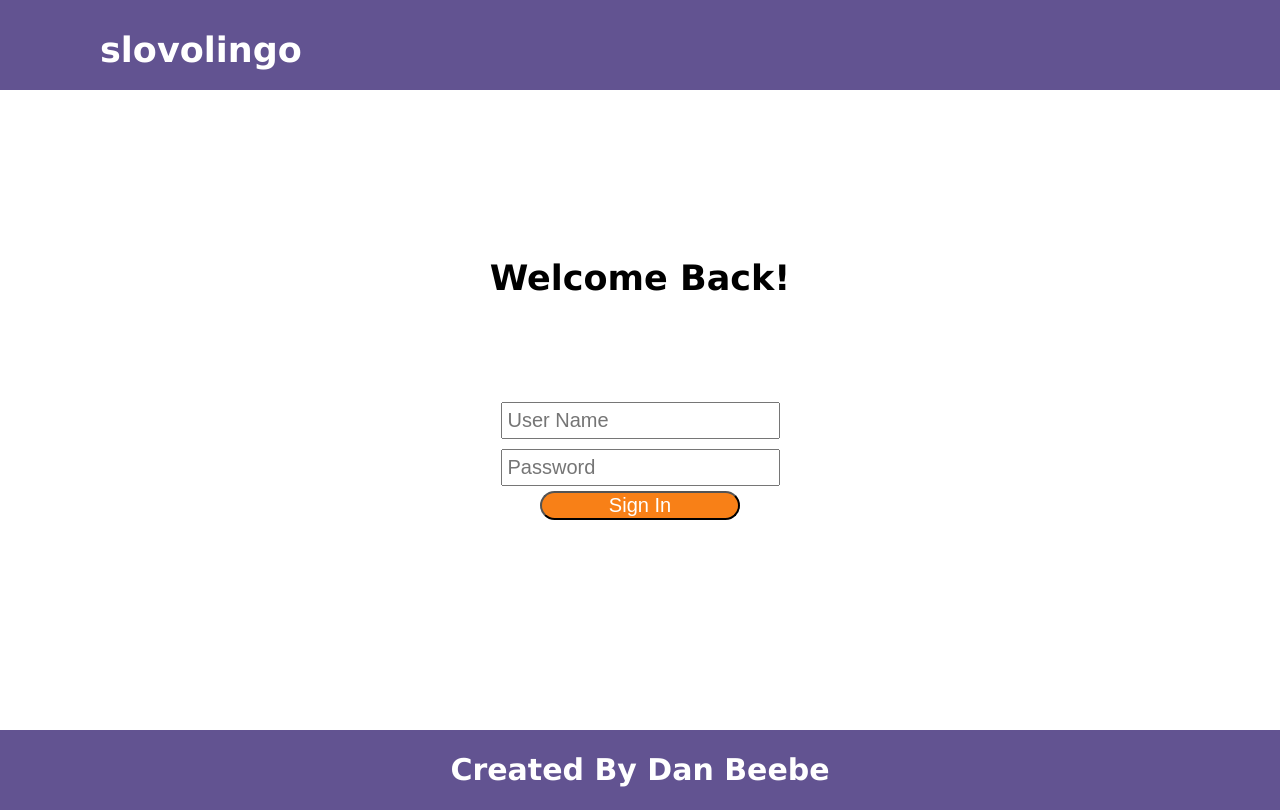
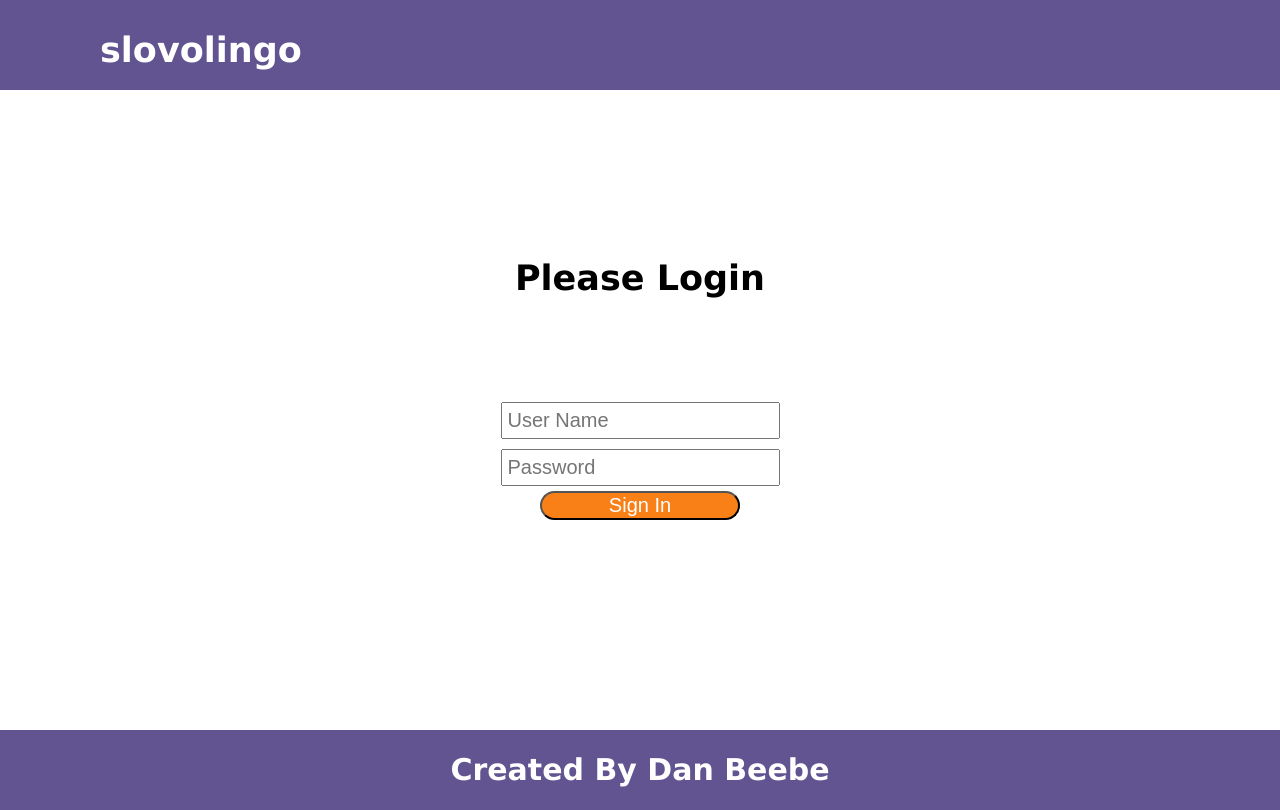
Before and after one commit to danielwbeebe/Slovene-Language-App, a React (Create React App) app in the folder client/: page /login in a window 1280 px wide. Built offline with nearby package versions, Linux system fonts and the light colour scheme; the HTML template or start-up script is replaced by a standard one.

Commit message:
redirect to login page after registration

```diff
--- a/client/src/App.js
+++ b/client/src/App.js
@@ -66,7 +66,7 @@ class App extends Component {
         auth: res.data.auth,
         user: res.data.user,
       })
-      this.handleRedirect('/main')
+      window.location.href = '/login'
     })
     .catch(err => console.log(err));
   }
--- a/client/src/components/Login.jsx
+++ b/client/src/components/Login.jsx
@@ -26,7 +26,7 @@ class Login extends Component{
 
         <div className="login-main">
           <div className="login-title">
-            <h1>Welcome Back!</h1>
+            <h1>Please Login</h1>
           </div>
 
           <form action="/auth/login" method='POST' className="login-form">
```
